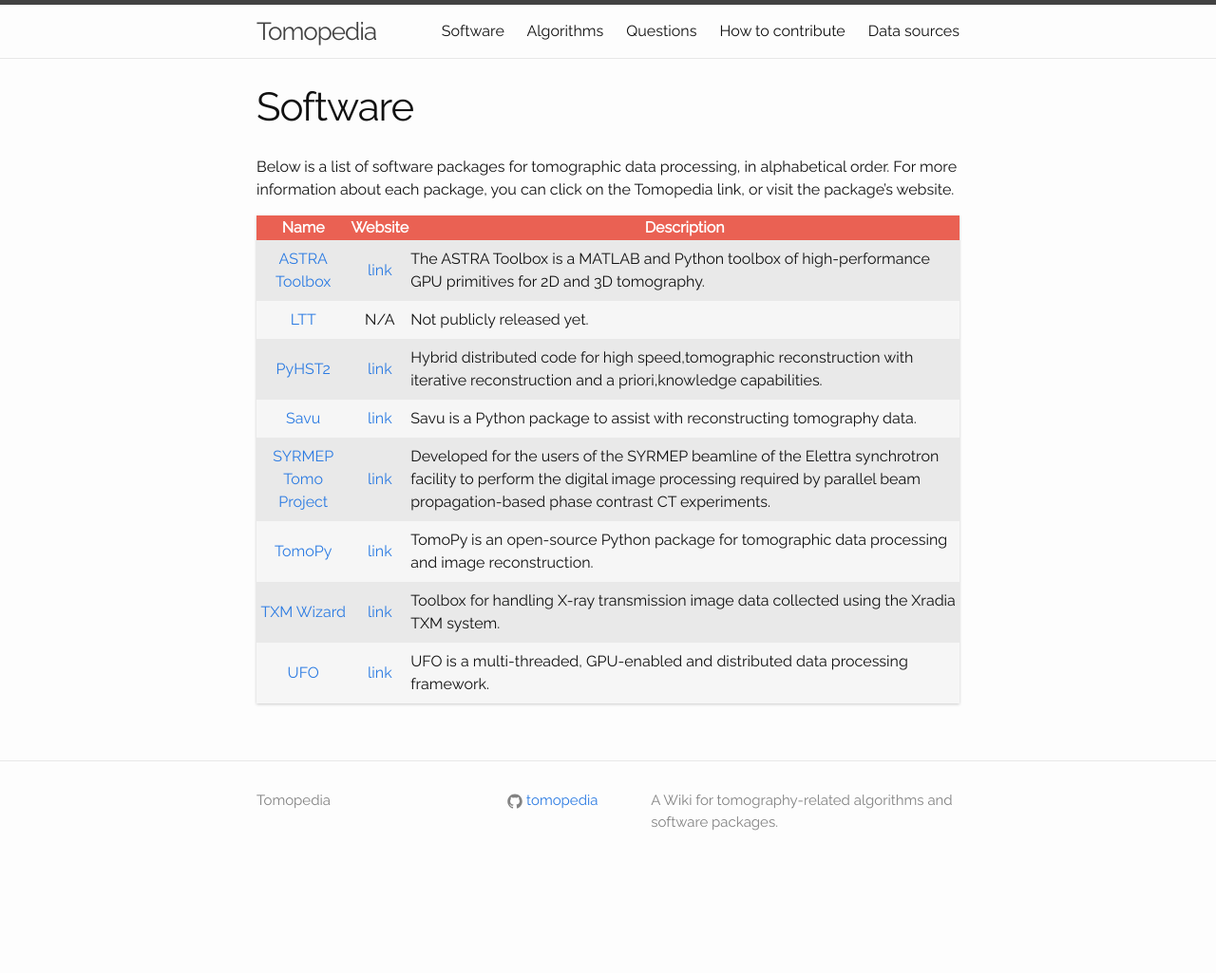
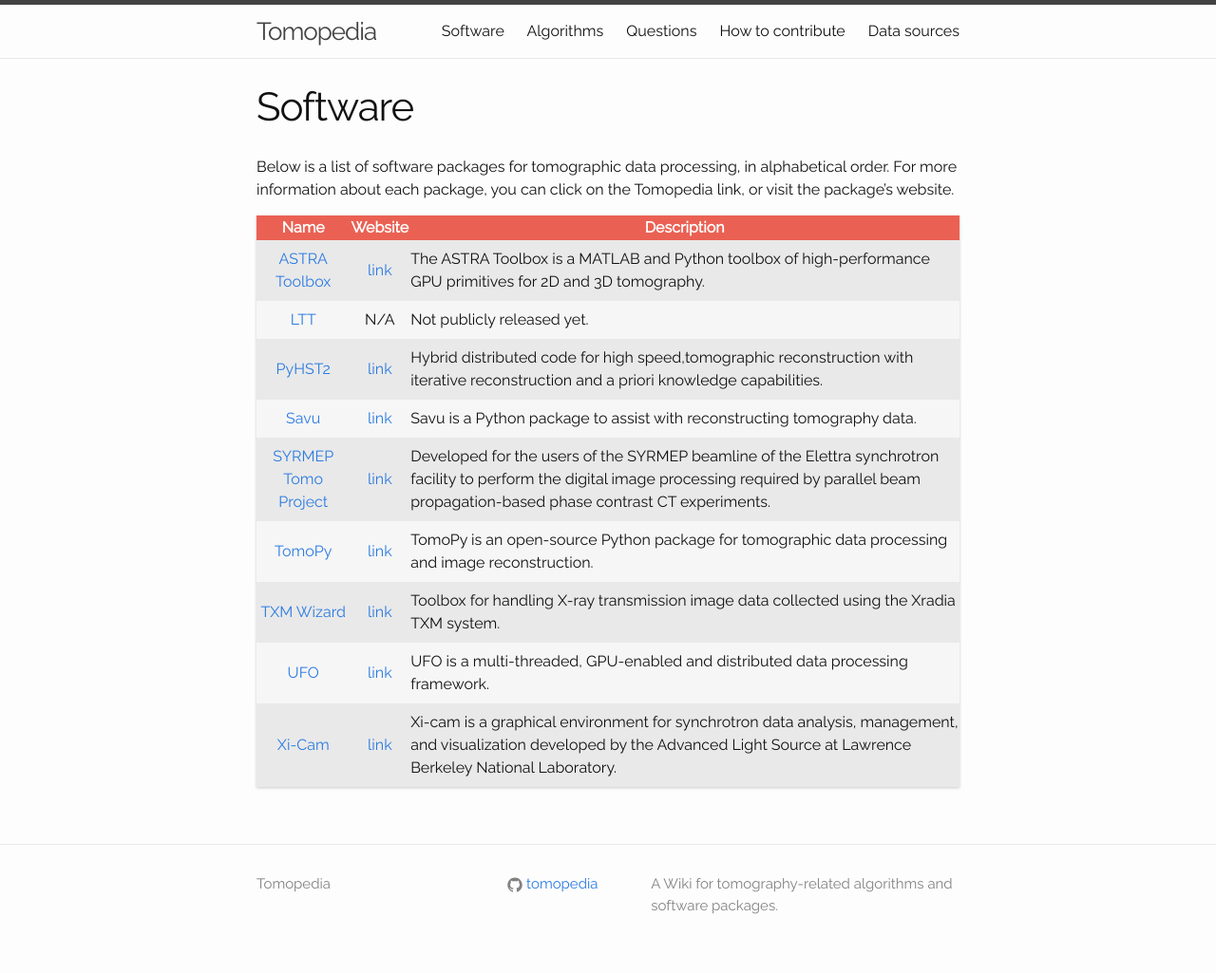
Before and after one commit to tomopedia/tomopedia.github.io, a Jekyll site: the page built from main_pages/30_software.md, in a window 1280 px wide. Shown: the whole page at 95% size. Built offline with Jekyll 4.4.1, drawn with Linux system fonts in a browser that asks for light colours; before the commit the page ends 937 px from its top, so only the background shows below that.

Commit message:
Add Xi-cam to software list

```diff
--- a/main_pages/30_software.md
+++ b/main_pages/30_software.md
@@ -17,9 +17,10 @@ the Tomopedia link, or visit the package's website.
 |:----------------------------------------:|:----------------------------------------------------:|-------------------------------------------------------------------------------------------------------------------------------------------------------------------------------------------------------|
 |     [ASTRA Toolbox](/software/astra/)    |         [link](http://www.astra-toolbox.com/)        | The ASTRA Toolbox is a MATLAB and Python toolbox of high-performance GPU primitives for 2D and 3D tomography.                                                                                         |
 |           [LTT](/software/ltt)           |                          N/A                         | Not publicly released yet.                                                                                                                                                                            |
-|        [PyHST2](/software/pyhst2/)       |  [link](https://forge.epn-campus.eu/projects/pyhst2) | Hybrid distributed code for high speed,tomographic reconstruction with iterative reconstruction and a priori,knowledge capabilities.                                                                  |
+|        [PyHST2](/software/pyhst2/)       |  [link](https://forge.epn-campus.eu/projects/pyhst2) | Hybrid distributed code for high speed,tomographic reconstruction with iterative reconstruction and a priori knowledge capabilities.                                                                  |
 |          [Savu](/software/savu/)         |          [link](https://savu.readthedocs.io)         | Savu is a Python package to assist with reconstructing tomography data.                                                                                                                               |
 | [SYRMEP Tomo Project](/software/syrmep/) |      [link](https://github.com/ElettraSciComp/)      | Developed for the users of the SYRMEP beamline of the Elettra synchrotron facility to perform the digital image processing required by parallel beam propagation-based phase contrast CT experiments. |
 |        [TomoPy](/software/tomopy)        |            [link](http://tomopy.rtfd.org/)           | TomoPy is an open-source Python package for tomographic data processing and image reconstruction.                                                                                                     |
 |        [TXM Wizard](/software/txm)       | [link](https://sourceforge.net/projects/txm-wizard/) | Toolbox for handling X-ray transmission image data collected using the Xradia TXM system.                                                                                                             |
 |           [UFO](/software/ufo/)          |        [link](http://ufo-core.readthedocs.io/)       | UFO is a multi-threaded, GPU-enabled and distributed data processing framework.                                                                                                                       |
+|        [Xi-Cam](/software/xi-cam/)       |     [link](https://github.com/ronpandolfi/Xi-cam)    | Xi-cam is a graphical environment for synchrotron data analysis, management, and visualization developed by the Advanced Light Source at Lawrence Berkeley National Laboratory.                       |
```
